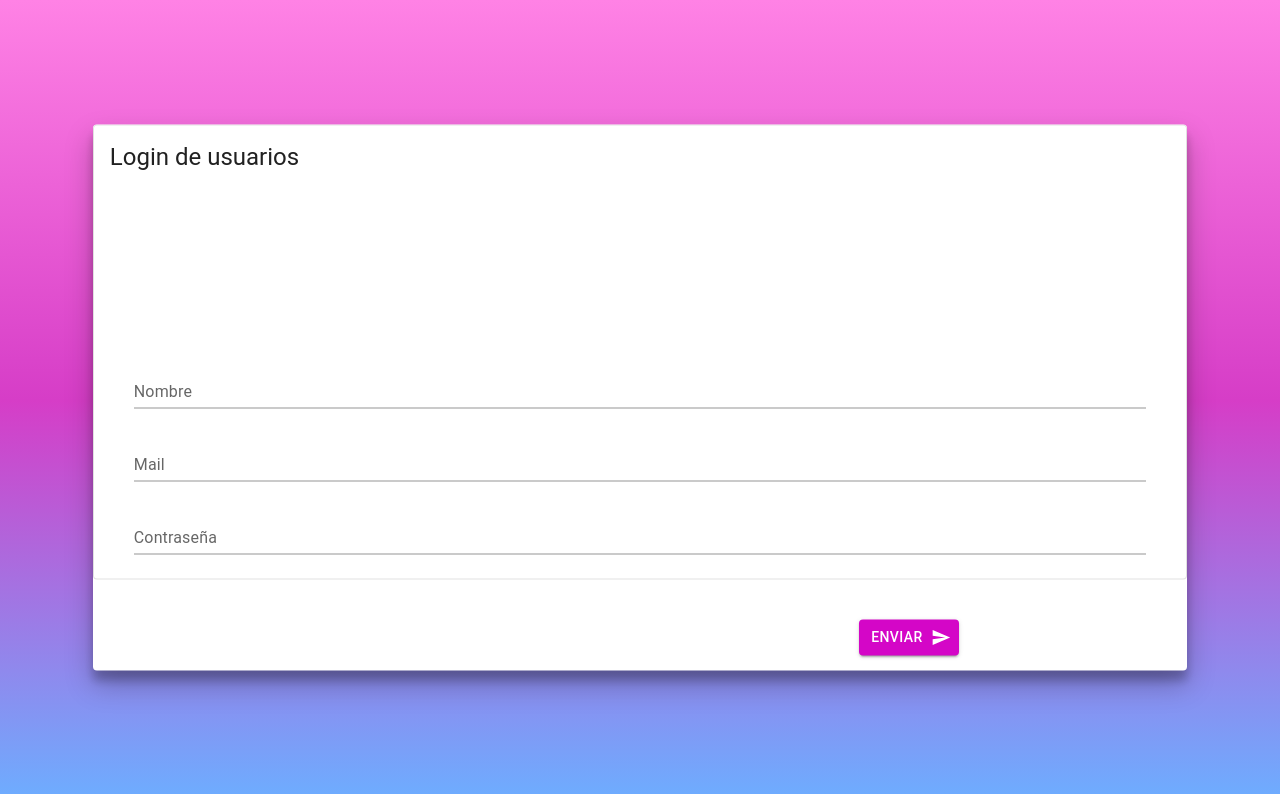
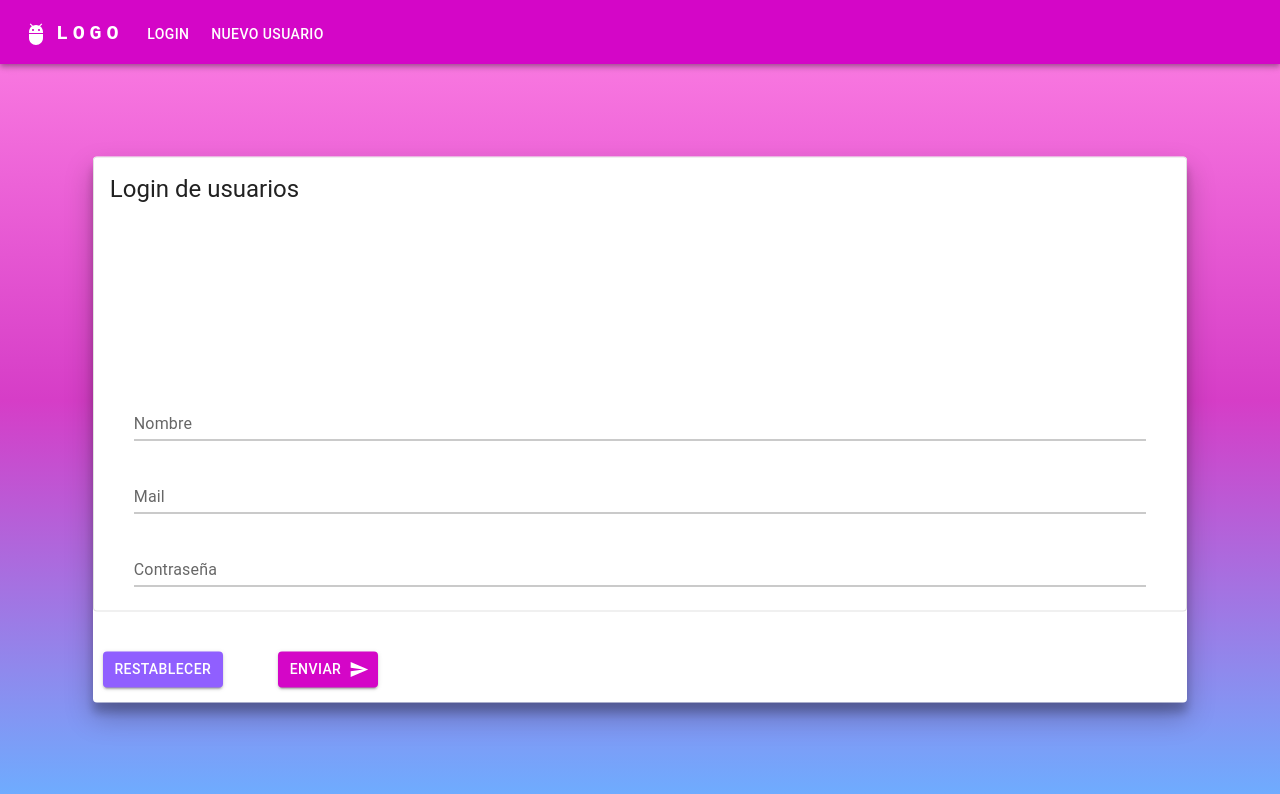
Before and after one commit to EliCristaldo-mugi/formulario-de-contacto-front, a React (Create React App) app in the folder formulario-de-contacto/: page /LoginNuevoUsuario in a window 1280 px wide. Shown: the top 794 px of the page. Built offline with nearby package versions, Linux system fonts and the light colour scheme.

Commit message:
manejo de errores

```diff
--- a/formulario-de-contacto/package.json
+++ b/formulario-de-contacto/package.json
@@ -14,6 +14,7 @@
     "@testing-library/user-event": "^13.5.0",
     "react": "^18.2.0",
     "react-dom": "^18.2.0",
+    "react-router-dom": "^6.21.1",
     "react-scripts": "5.0.1",
     "styled-components": "^6.1.6",
     "web-vitals": "^2.1.4"
--- a/formulario-de-contacto/src/components/Formulario.js
+++ b/formulario-de-contacto/src/components/Formulario.js
@@ -1,14 +1,16 @@
 import React, { useState } from 'react';
-import { Container, Button, Typography, Card, CardContent, TextField } from '@mui/material';
-import SendIcon from '@mui/icons-material/Send';
+import NavBar from './NavBar';
+import LoginFormView from '../utils/formView';
 
 export default function Formulario() {
+
   const [loginResponse, setLoginResponse] = useState(null);
   const [formData, setFormData] = useState({
     nombre: '',
     email: '',
     password: '',
   });
+  const [error, setError] = useState(null);
 
   const handleInputChange = (event) => {
     setFormData({
@@ -19,6 +21,11 @@ export default function Formulario() {
 
   const handleFormSubmit = async () => {
     try {
+      //manejo de datos vacíos
+      if (formData.nombre === '' || formData.email === '' || formData.password === '') {
+        setError('Por favor, complete todos los campos.');
+        return;
+      }
       //Url de api, cambiar por la de mugi
       const response = await fetch('https://jsonplaceholder.typicode.com/users');
       const users = await response.json();
@@ -38,40 +45,37 @@ export default function Formulario() {
       } else {
         setLoginResponse('Error en la autenticación. Por favor, verifica tus datos.');
       }
+      setError(null);
       //orto error
     } catch (error) {
-      setLoginResponse('Ocurrió un error. Por favor, inténtalo de nuevo.');
+      if (error.message === 'Network Error') {
+        setError('Error de red. Por favor, verifica tu conexión.');
+      } else {
+        setError('Ocurrió un error inesperado. Por favor, inténtalo de nuevo.');
+      }
     }
   };
 
+
+// REESTABLECIMIENTO DE CONTRASEÑA
+  const handleResetPassword = () => {
+
+    setLoginResponse('Solicitud de restablecimiento de contraseña enviada.');
+  }
+
+
+//view navbar y formview
   return (
-    <Container sx={{ height: '100vh', display: 'flex', justifyContent: 'center', alignItems: 'center' }}>
-      <Card sx={{ minWidth: '95%', animation: 'floating 3s ease-in-out infinite', '@keyframes floating':
-        { '0%': { transform: 'translateY(0)' },
-          '50%': { transform: 'translateY(-10px)' },
-          '100%': { transform: 'translateY(0)' },
-        },
-        boxShadow: 'rgba(0, 0, 0, 0.25) 0px 14px 28px, rgba(0, 0, 0, 0.22) 0px 10px 10px',
-      }}>
-        <Card variant="outlined">
-          <CardContent>
-            <Typography sx={{ marginBottom: '12%' }} variant="h5" component="div">
-              Login de usuarios
-            </Typography>
-            <Container sx={{ display: 'flex', flexDirection: 'column', justifyContent: 'space-between' }}>
-            <TextField id="nombre" label="Nombre" variant="standard" sx={{ marginTop: '60px' }} value={formData.nombre} onChange={handleInputChange}/>
-            <TextField id="email" label="Mail" variant="standard" sx={{ marginTop: '25px' }} value={formData.email} onChange={handleInputChange}/>
-            <TextField id="password" label="Contraseña" type="password" autoComplete="current-password" variant="standard" sx={{ marginTop: '25px' }} value={formData.password} onChange={handleInputChange}/>
-             </Container>
-          </CardContent>
-        </Card>
-        {loginResponse && (
-          <Typography sx={{ marginTop: '20px' }} variant="body1" color={loginResponse.startsWith('¡Login exitoso') ? 'success' : 'error'}>
-            {loginResponse}
-          </Typography>
-        )}
-        <Button id="button_login_usuarios" variant="contained" endIcon={<SendIcon />} sx={{ marginTop: '40px', width: '100px', marginLeft: '70%', marginBottom: '15px', backgroundColor: '#d406c7' }} onClick={handleFormSubmit}>Enviar</Button>
-      </Card>
-    </Container>
+    <div>
+      <NavBar />
+      <LoginFormView
+        loginResponse={loginResponse}
+        formData={formData}
+        error={error}
+        handleInputChange={handleInputChange}
+        handleFormSubmit={handleFormSubmit}
+        handleResetPassword={handleResetPassword}
+      />
+    </div>
   );
 }
--- /dev/null
+++ b/formulario-de-contacto/src/components/NavBar.js
@@ -0,0 +1,121 @@
+import React, { useState } from 'react';
+import AppBar from '@mui/material/AppBar';
+import Box from '@mui/material/Box';
+import Toolbar from '@mui/material/Toolbar';
+import IconButton from '@mui/material/IconButton';
+import Typography from '@mui/material/Typography';
+import Menu from '@mui/material/Menu';
+import MenuIcon from '@mui/icons-material/Menu';
+import Container from '@mui/material/Container';
+import Button from '@mui/material/Button';
+import MenuItem from '@mui/material/MenuItem';
+import AdbIcon from '@mui/icons-material/Adb';
+
+const pages = [
+  { label: 'Login', path: '/Formulario' },
+  { label: 'Nuevo Usuario', path: '/LoginNuevoUsuario' }
+];
+
+export default function NavBar() {
+  const [anchorElNav, setAnchorElNav] = useState(null);
+
+  const handleOpenNavMenu = (event) => {
+    setAnchorElNav(event.currentTarget);
+  };
+
+  const handleCloseNavMenu = () => {
+    setAnchorElNav(null);
+  };
+
+
+    return (
+      <AppBar position="static" sx={{ backgroundColor: '#d406c7', height: '8vh' }}>
+      <Container maxWidth="xl">
+        <Toolbar disableGutters>
+            <AdbIcon sx={{ display: { xs: 'none', md: 'flex' }, mr: 1 }} />
+            <Typography variant="h6" noWrap component="a" href="#app-bar-with-responsive-menu"
+              sx={{
+                mr: 2,
+                display: { xs: 'none', md: 'flex' },
+                fontFamily: 'monospace',
+                fontWeight: 700,
+                letterSpacing: '.3rem',
+                color: 'inherit',
+                textDecoration: 'none',
+              }}
+            >
+              LOGO
+            </Typography>
+
+            <Box sx={{ flexGrow: 1, display: { xs: 'flex', md: 'none' } }}>
+              <IconButton
+                size="large"
+                aria-label="account of current user"
+                aria-controls="menu-appbar"
+                aria-haspopup="true"
+                onClick={handleOpenNavMenu}
+                color="inherit"
+              >
+                <MenuIcon />
+              </IconButton>
+              <Menu
+            id="menu-appbar"
+            anchorEl={anchorElNav}
+            anchorOrigin={{
+              vertical: 'bottom',
+              horizontal: 'left',
+            }}
+            keepMounted
+            transformOrigin={{
+              vertical: 'top',
+              horizontal: 'left',
+            }}
+            open={Boolean(anchorElNav)}
+            onClose={handleCloseNavMenu}
+            sx={{
+              display: { xs: 'block', md: 'none' },
+            }}
+          >
+            {pages.map((page) => (
+              <MenuItem key={page.path} onClick={handleCloseNavMenu}>
+                <Typography textAlign="center">{page.label}</Typography>
+              </MenuItem>
+            ))}
+          </Menu>
+            </Box>
+            <AdbIcon sx={{ display: { xs: 'flex', md: 'none' }, mr: 1 }} />
+            <Typography
+              variant="h5"
+              noWrap
+              component="a"
+              href="#app-bar-with-responsive-menu"
+              sx={{
+                mr: 2,
+                display: { xs: 'flex', md: 'none' },
+                flexGrow: 1,
+                fontFamily: 'monospace',
+                fontWeight: 700,
+                letterSpacing: '.3rem',
+                color: 'inherit',
+                textDecoration: 'none',
+              }}
+            >
+              MUGI
+            </Typography>
+            <Box sx={{ flexGrow: 1, display: { xs: 'none', md: 'flex' } }}>
+            {pages.map((page) => (
+              <Button
+                key={page.path}
+                onClick={handleCloseNavMenu}
+                sx={{ my: 2, color: 'white', display: 'block' }}
+                component="a" href={page.path}
+              >
+                {page.label}
+              </Button>
+            ))}
+          </Box>
+        </Toolbar>
+      </Container>
+    </AppBar>
+  );
+}
--- /dev/null
+++ b/formulario-de-contacto/src/utils/formView.js
@@ -0,0 +1,42 @@
+import React from 'react';
+import { Container, Button, Typography, Card, CardContent, TextField } from '@mui/material';
+import SendIcon from '@mui/icons-material/Send';
+
+export default function LoginFormView({ loginResponse, formData, error, handleInputChange, handleFormSubmit, handleResetPassword }) {
+  return (
+    <Container sx={{ height: '92vh', display: 'flex', justifyContent: 'center', alignItems: 'center' }}>
+      <Card sx={{ minWidth: '95%', animation: 'floating 3s ease-in-out infinite', '@keyframes floating':
+        { '0%': { transform: 'translateY(0)' },
+          '50%': { transform: 'translateY(-10px)' },
+          '100%': { transform: 'translateY(0)' },
+        },
+        boxShadow: 'rgba(0, 0, 0, 0.25) 0px 14px 28px, rgba(0, 0, 0, 0.22) 0px 10px 10px',
+      }}>
+        <Card variant="outlined">
+          <CardContent>
+            <Typography sx={{ marginBottom: '12%' }} variant="h5" component="div">
+              Login de usuarios
+            </Typography>
+            <Container sx={{ display: 'flex', flexDirection: 'column', justifyContent: 'space-between' }}>
+              <TextField id="nombre" label="Nombre" variant="standard" sx={{ marginTop: '60px' }} value={formData.nombre} onChange={handleInputChange}/>
+              <TextField id="email" label="Mail" variant="standard" sx={{ marginTop: '25px' }} value={formData.email} onChange={handleInputChange}/>
+              <TextField id="password" label="Contraseña" type="password" autoComplete="current-password" variant="standard" sx={{ marginTop: '25px' }} value={formData.password} onChange={handleInputChange}/>
+            </Container>
+          </CardContent>
+        </Card>
+        {error && (
+          <Typography sx={{ marginTop: '20px' }} variant="body1" color="error">
+            {error}
+          </Typography>
+        )}
+        {loginResponse && (
+          <Typography sx={{ marginTop: '20px' }} variant="body1" color={loginResponse.startsWith('¡Login exitoso') ? 'success' : 'error'}>
+            {loginResponse}
+          </Typography>
+        )}
+        <Button id="button_reestablecer_usuarios" variant="contained" sx={{ marginTop: '40px', width: '120px', alignSelf: 'center', marginLeft: '10px', marginBottom: '15px', backgroundColor: '#905fff' }} onClick={handleResetPassword}>Restablecer</Button>
+        <Button id="button_login_usuarios" variant="contained" endIcon={<SendIcon />} sx={{ marginTop: '40px', width: '100px', marginLeft: '5%', marginBottom: '15px', backgroundColor: '#d406c7' }} onClick={handleFormSubmit}>Enviar</Button>
+      </Card>
+    </Container>
+  );
+}
```
Also changed, not shown: formulario-de-contacto/src/components/LoginNuevoUsuario.js (added, +11 -0 lines), 1 other file (tests, documents, lock files or other folders).
